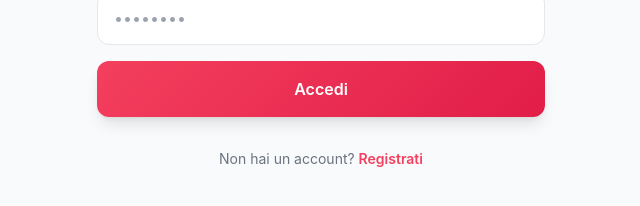
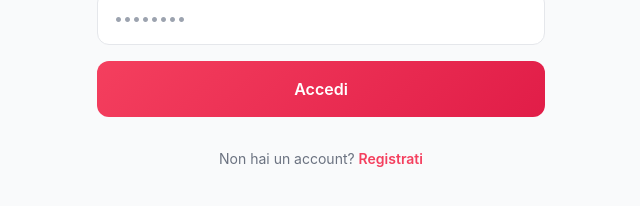
Before and after one commit to LesathX/spark-dating, a FastAPI app: template templates/login.html in a window 1280 px wide. Shown: the part 323-529 px from the top of the page, without its empty margins (319-959 px from the left). Run offline with FastAPI, Linux system fonts and the light colour scheme; the template is opened without the code that fills it, so the values that code supplies are empty; some libraries are stand-ins or nearby versions.

Commit message:
Update login form action and button classes

```diff
--- a/templates/login.html
+++ b/templates/login.html
@@ -15,29 +15,29 @@
     </div>
     {% endif %}
 
-    <form method="post" class="space-y-4">
+    <form method="post" action="/login" class="space-y-4">
         <div>
             <label class="block text-sm font-medium text-gray-700 mb-1.5">Email</label>
             <input type="email" name="email" required
-                   class="w-full border border-gray-200 rounded-xl px-4 py-3.5 bg-white focus:ring-2 focus:ring-spark-400 focus:border-transparent outline-none transition"
+                   class="w-full border border-gray-200 rounded-xl px-4 py-3.5 bg-white focus:ring-2 focus:ring-spark-400 outline-none"
                    placeholder="tua@email.com">
         </div>
         <div>
             <label class="block text-sm font-medium text-gray-700 mb-1.5">Password</label>
             <input type="password" name="password" required
-                   class="w-full border border-gray-200 rounded-xl px-4 py-3.5 bg-white focus:ring-2 focus:ring-spark-400 focus:border-transparent outline-none transition"
+                   class="w-full border border-gray-200 rounded-xl px-4 py-3.5 bg-white focus:ring-2 focus:ring-spark-400 outline-none"
                    placeholder="••••••••">
         </div>
 
         <button type="submit"
-                class="w-full btn-primary text-white font-semibold py-4 rounded-xl mt-2 shadow-lg shadow-spark-200 active:scale-[0.98] transition">
+                class="w-full btn-primary text-white font-semibold py-4 rounded-xl mt-2">
             Accedi
         </button>
     </form>
 
     <p class="text-center text-sm text-gray-500 mt-8">
         Non hai un account?
-        <a href="/register" class="text-spark-500 font-semibold hover:underline">Registrati</a>
+        <a href="/register" class="text-spark-500 font-semibold">Registrati</a>
     </p>
 </div>
 {% endblock %}
```
